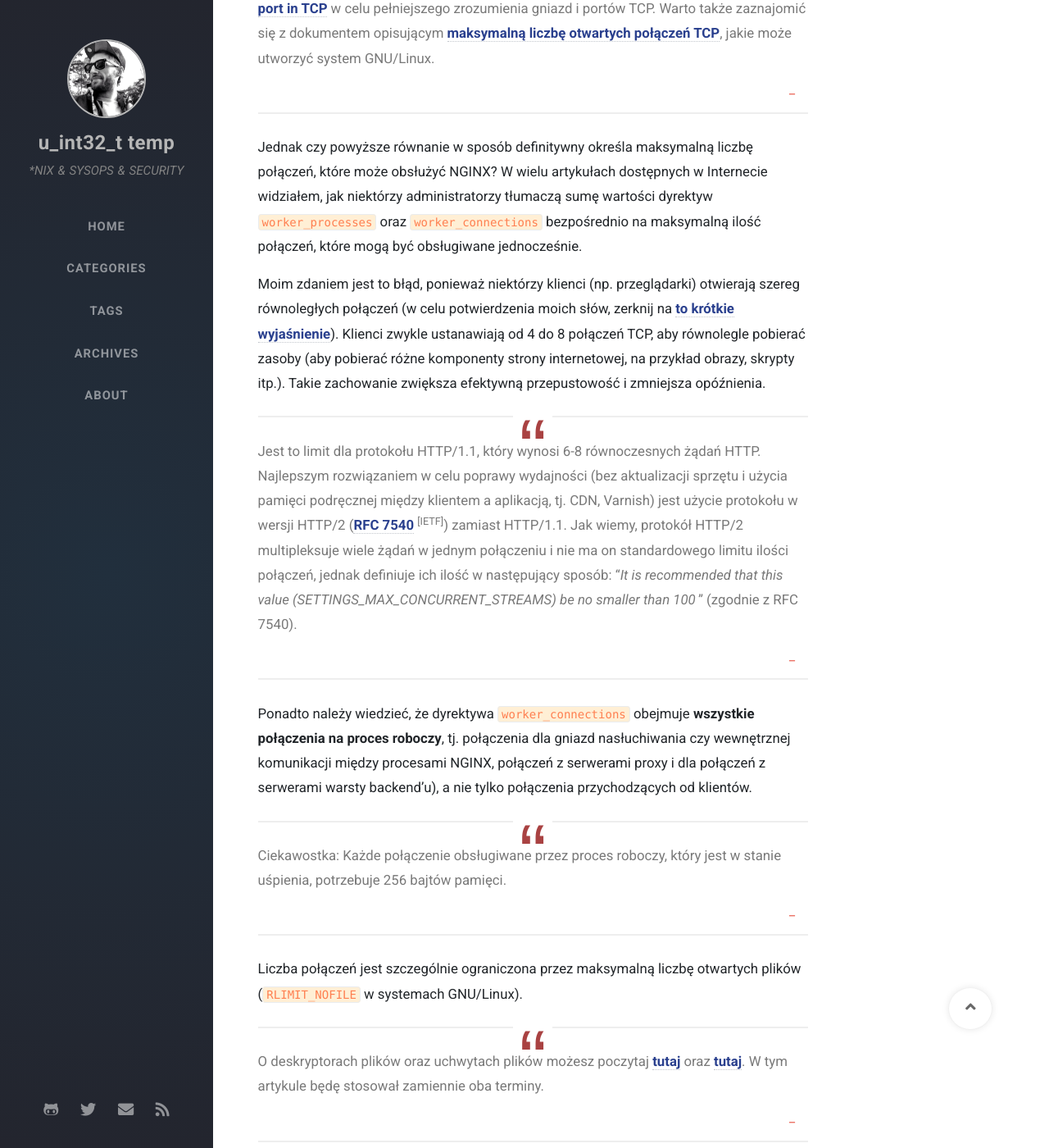
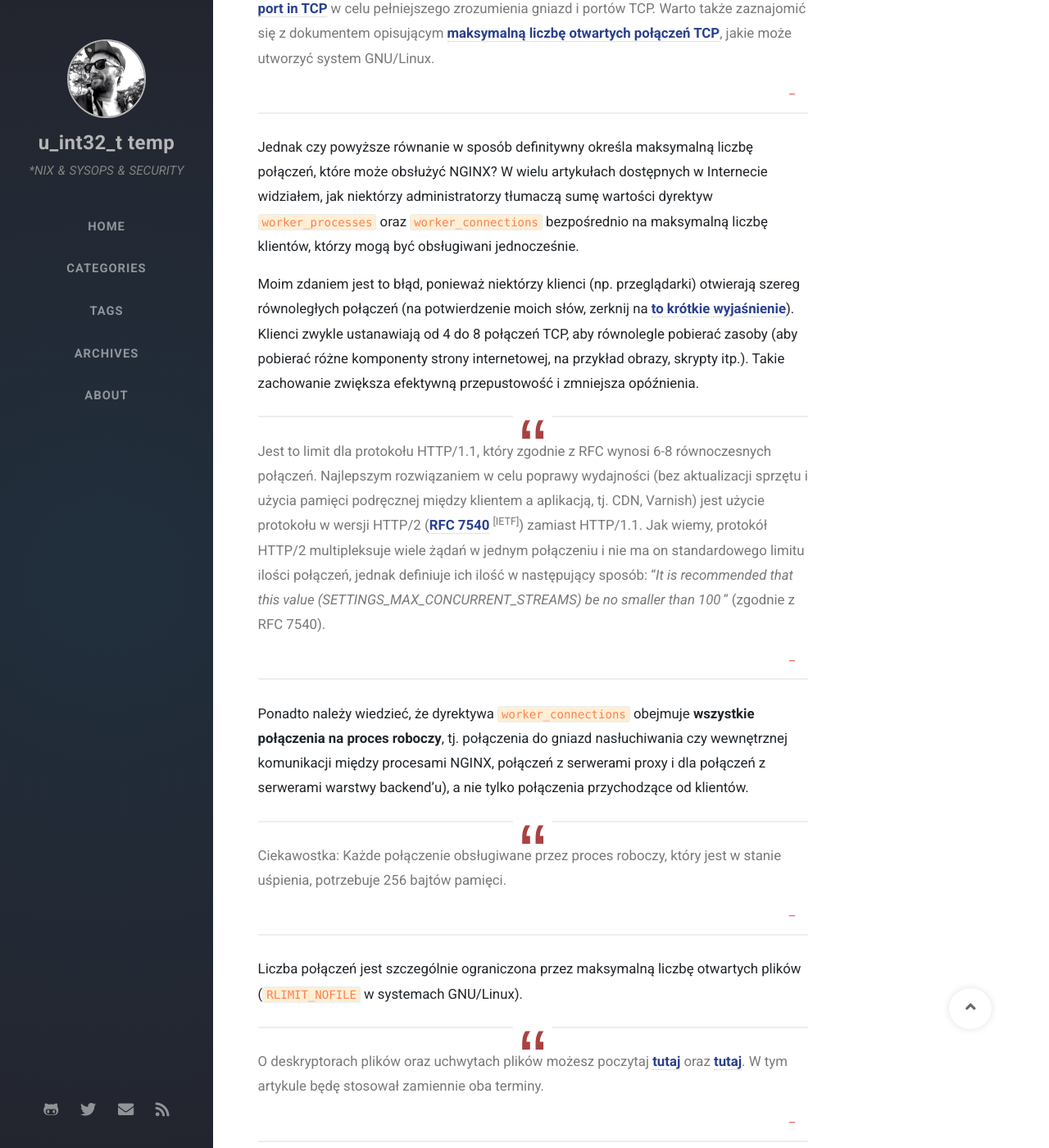
Before and after one commit to morristech/trimstray.github.io, a Jekyll site: the page built from _posts/2020-01-05-nginx-maksymalna-ilosc-rownoczesnych-polaczen.md, in a window 1280 px wide and 1400 px high, scrolled down 628 px. Shown: the whole window at 82% size. Built offline with Jekyll 4.4.1, drawn with Linux system fonts in a browser that asks for light colours; nearby versions of some CDN libraries; some web fonts are replaced; comment, search, counter and statistics services are not loaded; some of the changed text lies outside the part shown.

Commit message:
minor updates - signed-off-by: trimstray <trimstray@gmail.com>

```diff
--- a/_posts/2020-01-05-nginx-maksymalna-ilosc-rownoczesnych-polaczen.md
+++ b/_posts/2020-01-05-nginx-maksymalna-ilosc-rownoczesnych-polaczen.md
@@ -22,13 +22,13 @@ Zgodnie z tym: jeśli uruchomisz 4 procesy robocze z ustawioną wartością 4096
 
   > W tym miejscu zalecam zapoznać się ze świetnym artykułem [Understanding socket and port in TCP](https://medium.com/fantageek/understanding-socket-and-port-in-tcp-2213dc2e9b0c) w celu pełniejszego zrozumienia gniazd i portów TCP. Warto także zaznajomić się z dokumentem opisującym [maksymalną liczbę otwartych połączeń TCP](https://stackoverflow.com/questions/2332741/what-is-the-theoretical-maximum-number-of-open-tcp-connections-that-a-modern-lin), jakie może utworzyć system GNU/Linux.
 
-Jednak czy powyższe równanie w sposób definitywny określa maksymalną liczbę połączeń, które może obsłużyć NGINX? W wielu artykułach dostępnych w Internecie widziałem, jak niektórzy administratorzy tłumaczą sumę wartości dyrektyw `worker_processes` oraz `worker_connections` bezpośrednio na maksymalną ilość połączeń, które mogą być obsługiwane jednocześnie.
+Jednak czy powyższe równanie w sposób definitywny określa maksymalną liczbę połączeń, które może obsłużyć NGINX? W wielu artykułach dostępnych w Internecie widziałem, jak niektórzy administratorzy tłumaczą sumę wartości dyrektyw `worker_processes` oraz `worker_connections` bezpośrednio na maksymalną liczbę klientów, którzy mogą być obsługiwani jednocześnie.
 
-Moim zdaniem jest to błąd, ponieważ niektórzy klienci (np. przeglądarki) otwierają szereg równoległych połączeń (w celu potwierdzenia moich słów, zerknij na [to krótkie wyjaśnienie](https://stackoverflow.com/questions/985431/max-parallel-http-connections-in-a-browser)). Klienci zwykle ustanawiają od 4 do 8 połączeń TCP, aby równolegle pobierać zasoby (aby pobierać różne komponenty strony internetowej, na przykład obrazy, skrypty itp.). Takie zachowanie zwiększa efektywną przepustowość i zmniejsza opóźnienia.
+Moim zdaniem jest to błąd, ponieważ niektórzy klienci (np. przeglądarki) otwierają szereg równoległych połączeń (na potwierdzenie moich słów, zerknij na [to krótkie wyjaśnienie](https://stackoverflow.com/questions/985431/max-parallel-http-connections-in-a-browser)). Klienci zwykle ustanawiają od 4 do 8 połączeń TCP, aby równolegle pobierać zasoby (aby pobierać różne komponenty strony internetowej, na przykład obrazy, skrypty itp.). Takie zachowanie zwiększa efektywną przepustowość i zmniejsza opóźnienia.
 
-  > Jest to limit dla protokołu HTTP/1.1, który wynosi 6-8 równoczesnych żądań HTTP. Najlepszym rozwiązaniem w celu poprawy wydajności (bez aktualizacji sprzętu i użycia pamięci podręcznej między klientem a aplikacją, tj. CDN, Varnish) jest użycie protokołu w wersji HTTP/2 ([RFC 7540](https://tools.ietf.org/html/rfc7540) <sup>[IETF]</sup>) zamiast HTTP/1.1. Jak wiemy, protokół HTTP/2 multipleksuje wiele żądań w jednym połączeniu i nie ma on standardowego limitu ilości połączeń, jednak definiuje ich ilość w następujący sposób: "_It is recommended that this value (SETTINGS_MAX_CONCURRENT_STREAMS) be no smaller than 100_" (zgodnie z RFC 7540).
+  > Jest to limit dla protokołu HTTP/1.1, który zgodnie z RFC wynosi 6-8 równoczesnych połączeń. Najlepszym rozwiązaniem w celu poprawy wydajności (bez aktualizacji sprzętu i użycia pamięci podręcznej między klientem a aplikacją, tj. CDN, Varnish) jest użycie protokołu w wersji HTTP/2 ([RFC 7540](https://tools.ietf.org/html/rfc7540) <sup>[IETF]</sup>) zamiast HTTP/1.1. Jak wiemy, protokół HTTP/2 multipleksuje wiele żądań w jednym połączeniu i nie ma on standardowego limitu ilości połączeń, jednak definiuje ich ilość w następujący sposób: "_It is recommended that this value (SETTINGS_MAX_CONCURRENT_STREAMS) be no smaller than 100_" (zgodnie z RFC 7540).
 
-Ponadto należy wiedzieć, że dyrektywa `worker_connections` obejmuje **wszystkie połączenia na proces roboczy**, tj. połączenia dla gniazd nasłuchiwania czy wewnętrznej komunikacji między procesami NGINX, połączeń z serwerami proxy i dla połączeń z serwerami warsty backend'u), a nie tylko połączenia przychodzących od klientów.
+Ponadto należy wiedzieć, że dyrektywa `worker_connections` obejmuje **wszystkie połączenia na proces roboczy**, tj. połączenia do gniazd nasłuchiwania czy wewnętrznej komunikacji między procesami NGINX, połączeń z serwerami proxy i dla połączeń z serwerami warstwy backend'u), a nie tylko połączenia przychodzące od klientów.
 
   > Ciekawostka: Każde połączenie obsługiwane przez proces roboczy, który jest w stanie uśpienia, potrzebuje 256 bajtów pamięci.
 
```
Also changed, not shown: other parts of _posts/2020-01-05-nginx-maksymalna-ilosc-rownoczesnych-polaczen.md (+8 -8 lines).
